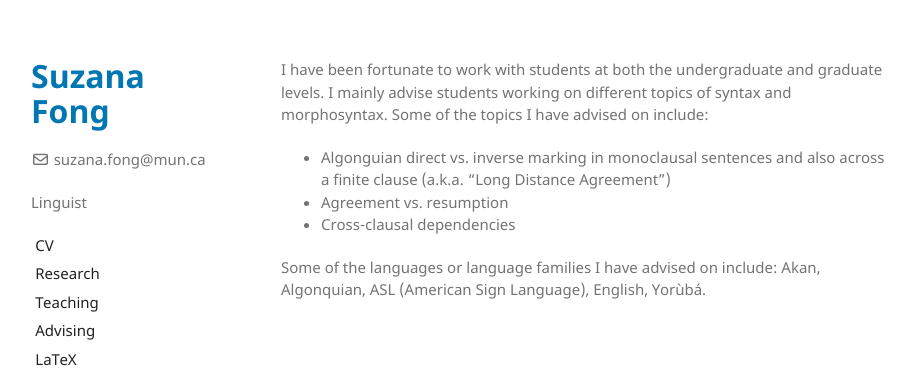
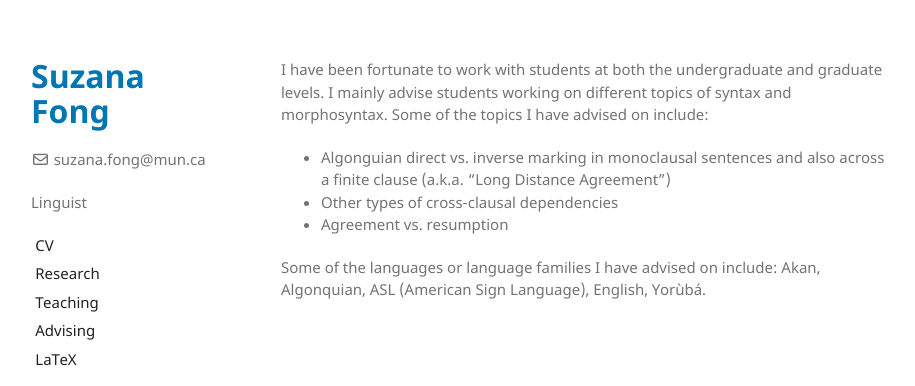
Before and after one commit to sznfng/sznfng.github.io, a Jekyll site: the page built from advising.md, in a window 1280 px wide. Shown: the top 386 px of the page, without its empty margins (179-1094 px from the left). Built offline with Jekyll 4.4.1, drawn with Linux system fonts in a browser that asks for light colours.

Commit message:
Update advising.md

```diff
--- a/advising.md
+++ b/advising.md
@@ -6,7 +6,7 @@ title: Advising
 I have been fortunate to work with students at both the undergraduate and graduate levels. I mainly advise students working on different topics of syntax and morphosyntax. Some of the topics I have advised on include:
 
 + Algonguian direct vs. inverse marking in monoclausal sentences and also across a finite clause (a.k.a. "Long Distance Agreement")
++ Other types of cross-clausal dependencies
 + Agreement vs. resumption
-+ Cross-clausal dependencies
 
 Some of the languages or language families I have advised on include: Akan, Algonquian, ASL (American Sign Language), English, Yorùbá.
```
